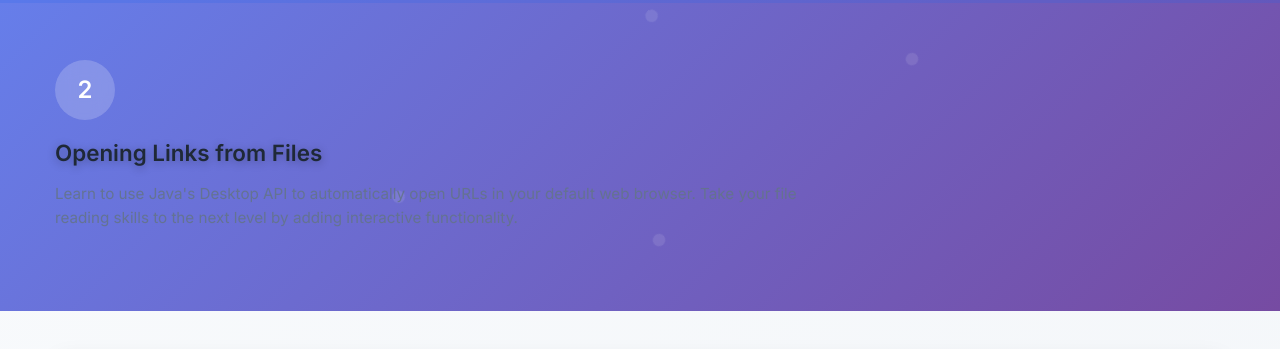
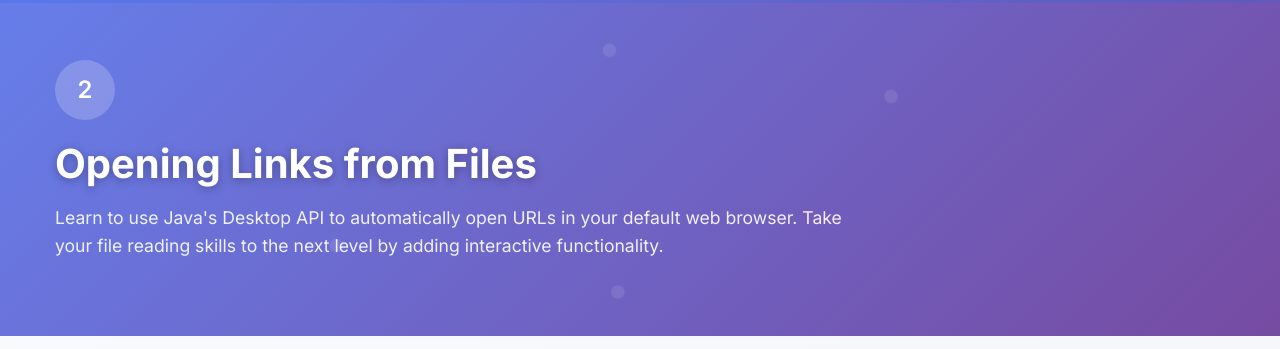
Before and after one commit to radu-tataru/Java-course, a plain HTML site: page project-features/step2.html in a window 1280 px wide. Shown: the top 349 px of the page. Drawn offline with nearby package versions, Linux system fonts and the light colour scheme.

Commit message:
Fix CSS specificity conflicts for lesson-header text styles

```diff
--- a/shared-styles.css
+++ b/shared-styles.css
@@ -78,17 +78,19 @@ body {
     backdrop-filter: blur(10px);
 }
 
-.lesson-title {
+.lesson-header .lesson-title {
     font-size: 2.5rem;
     font-weight: 700;
     margin-bottom: 1rem;
     text-shadow: 0 2px 10px rgba(0,0,0,0.3);
+    color: white;
 }
 
-.lesson-description {
+.lesson-header .lesson-description {
     font-size: 1.1rem;
     opacity: 0.9;
     max-width: 800px;
+    color: white;
 }
 
 /* Navigation Styles */
@@ -880,14 +882,14 @@ tr:nth-child(even) {
     margin-bottom: 20px;
 }
 
-.lesson-title {
+.lesson-card .lesson-title {
     font-size: 1.4rem;
     font-weight: 600;
     margin-bottom: 15px;
     color: #1f2937;
 }
 
-.lesson-description {
+.lesson-card .lesson-description {
     color: var(--secondary-color);
     font-size: 0.95rem;
     margin-bottom: 20px;
```
